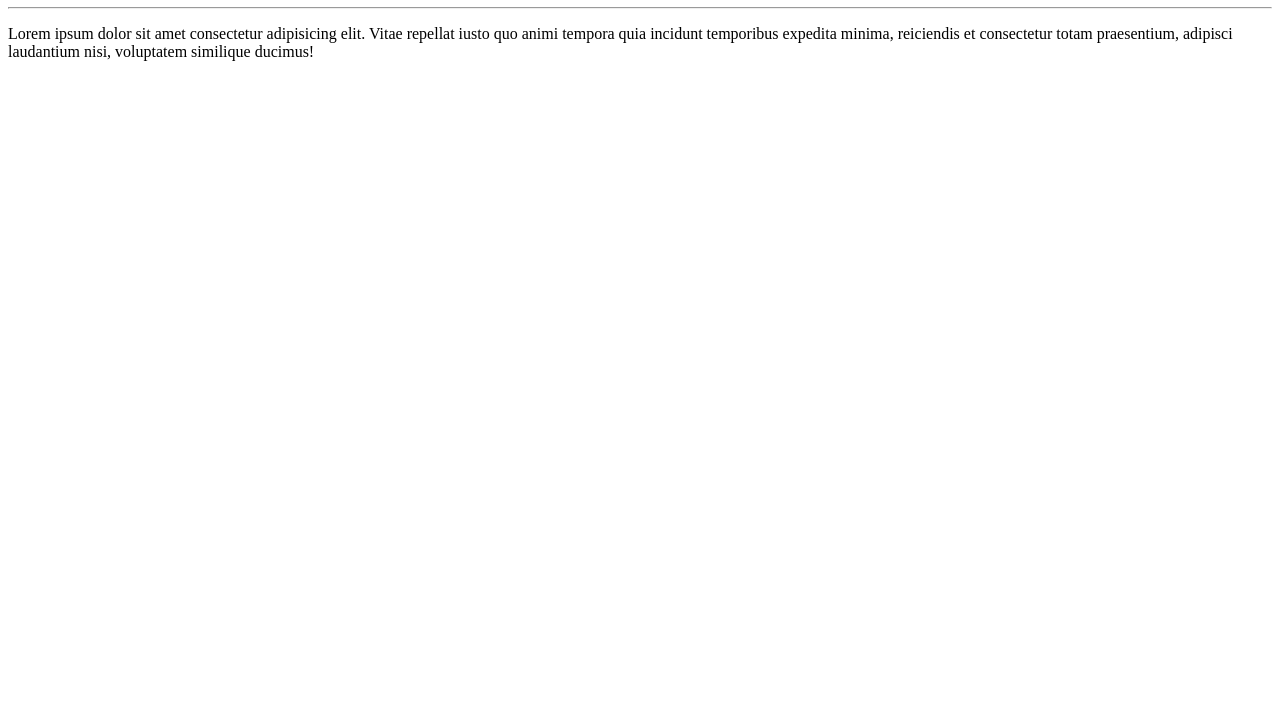
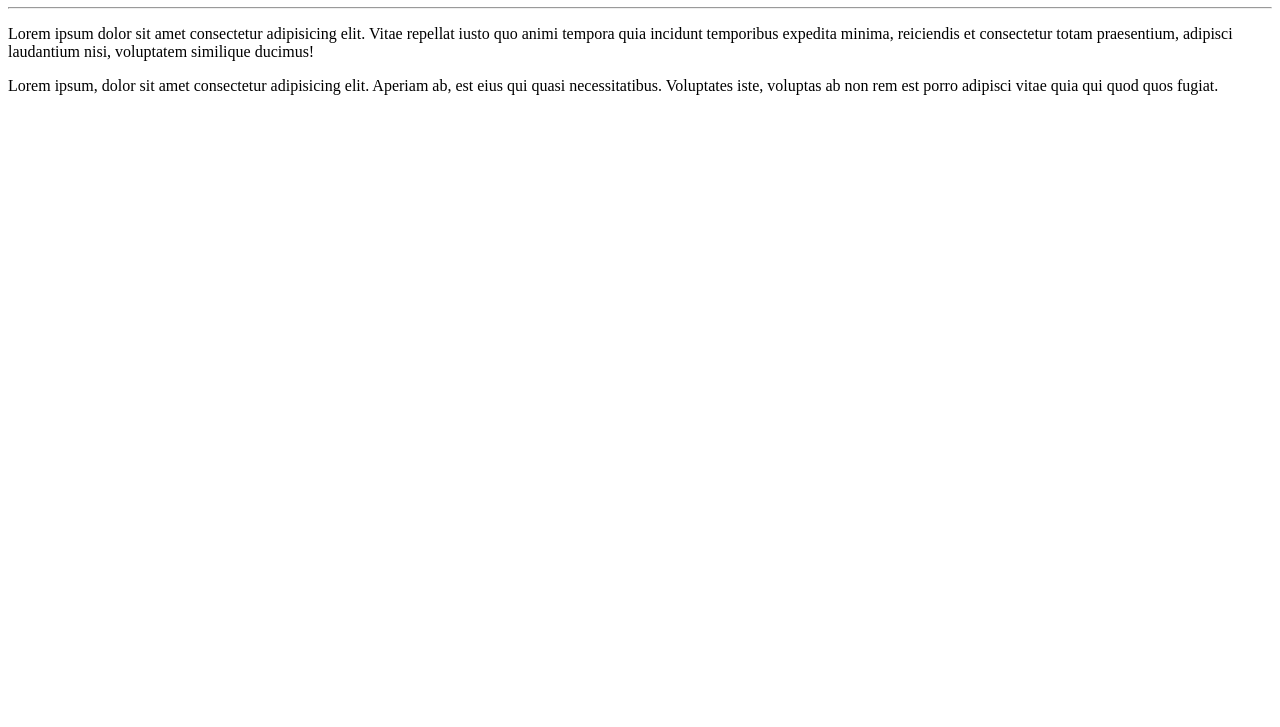
Before and after one commit to Dev120492/OlaMundo, a plain HTML site: page site-exemplo/index.html in a window 1280 px wide. Shown: the part 73-800 px from the top of the page. Drawn offline with Linux system fonts and the light colour scheme.

Commit message:
adicionei um paragrafo

```diff
--- a/site-exemplo/index.html
+++ b/site-exemplo/index.html
@@ -10,5 +10,6 @@
     <h1>Olá, Mundo!</h1>
     <hr>
     <p>Lorem ipsum dolor sit amet consectetur adipisicing elit. Vitae repellat iusto quo animi tempora quia incidunt temporibus expedita minima, reiciendis et consectetur totam praesentium, adipisci laudantium nisi, voluptatem similique ducimus!</p>
+    <p>Lorem ipsum, dolor sit amet consectetur adipisicing elit. Aperiam ab, est eius qui quasi necessitatibus. Voluptates iste, voluptas ab non rem est porro adipisci vitae quia qui quod quos fugiat.</p>
 </body>
 </html>
```
